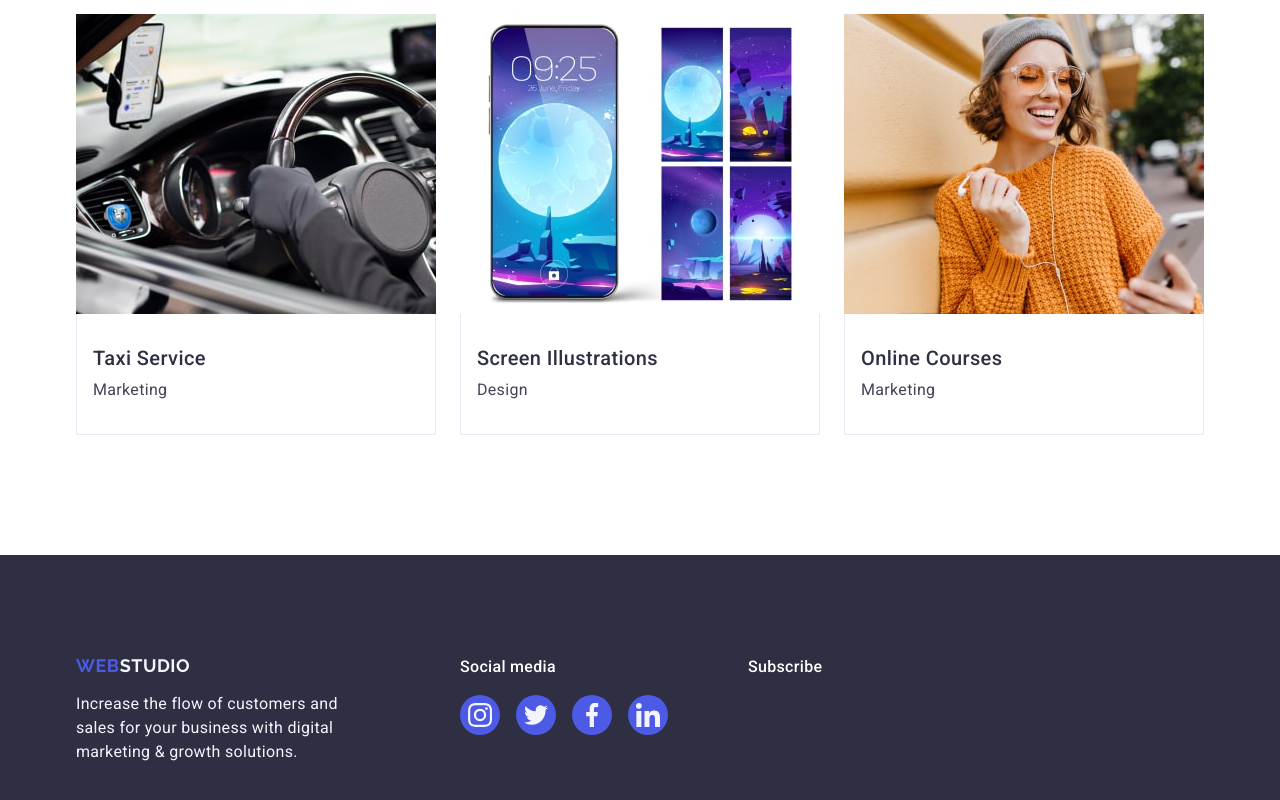
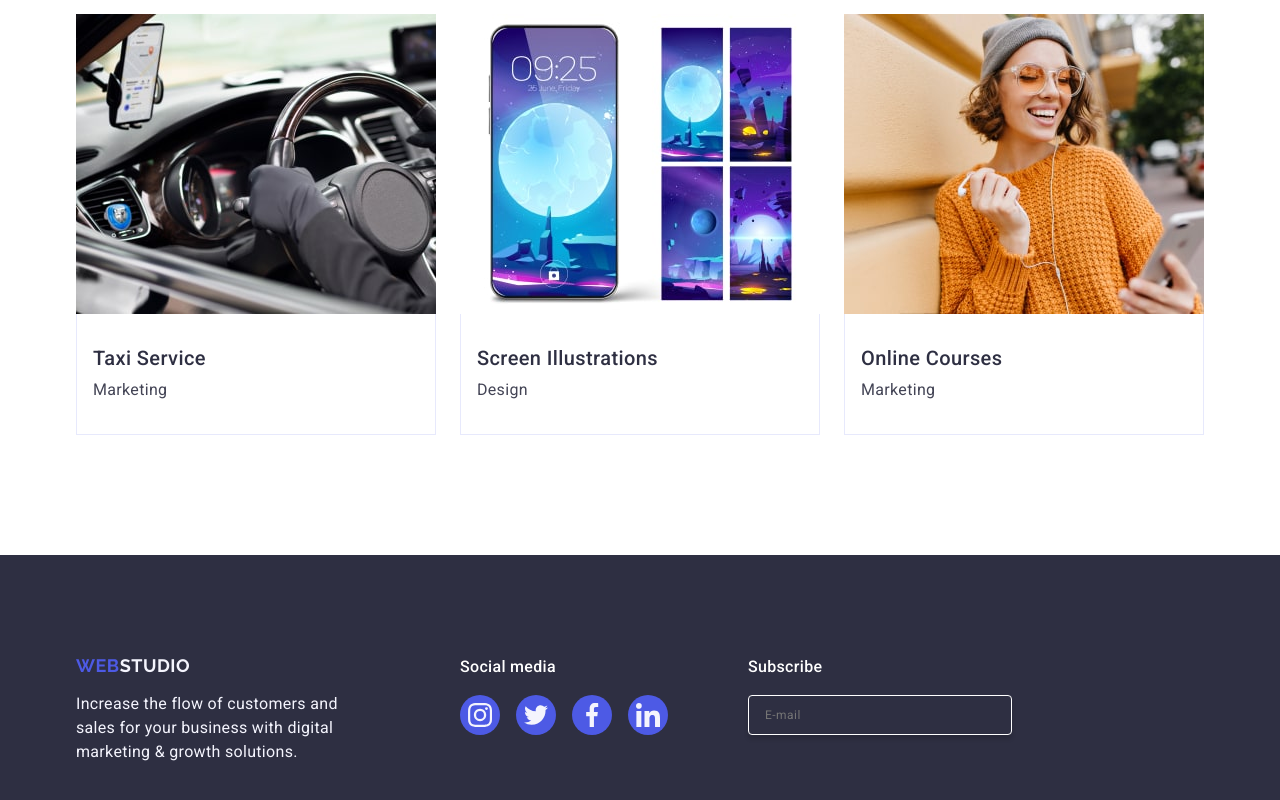
Before and after one commit to AlexSandr90/goit-markup-hw-05, a plain HTML site: page index.html in a window 1280 px wide. Shown: the part 2627-3427 px from the top of the page. Drawn offline with nearby package versions, Linux system fonts and the light colour scheme.

Commit message:
added form

```diff
--- a/css/styles.css
+++ b/css/styles.css
@@ -542,3 +542,26 @@ body {
     letter-spacing: 0.02em;
     color: #ffffff;
 }
+
+.subscribe-form {
+    display: flex;
+    gap: 24px;
+}
+
+.subscribe-form-email {
+
+}
+
+.form-email-input {
+    width: 264px;
+    height: 40px;
+    border: 1px solid #ffffff;
+    background-color: transparent;
+    font-size: 12px;
+    letter-spacing: 0.04em;
+    line-height: 2;
+    padding-left: 16px;
+    box-shadow: 0px 4px 4px rgba(0, 0, 0, 0.15);
+    border-radius: 4px;
+    color: #ffffff;
+}
--- a/index.html
+++ b/index.html
@@ -283,7 +283,7 @@
                 height="300" />
               <p class="portfolio-overlay">
                 14 Stylish and User-Friendly App Design Concepts · Task Manager App · Calorie Tracker App · Exotic
-                  Fruit Ecommerce App · Cloud Storage App                <!-- </p> -->
+                Fruit Ecommerce App · Cloud Storage App <!-- </p> -->
               </p>
             </div>
             <div class="portfolio-item-container">
@@ -413,7 +413,16 @@
 
       <div class="subscribe-block">
         <p class="subscribe-header-text">Subscribe</p>
-
+        <form class="subscribe-form">
+          <label class="subscribe-form-email">
+            <input
+              class="form-email-input"
+              type="email"
+              name="email"
+              placeholder="E-mail"
+            />
+          </label>
+        </form>
       </div>
 
     </div>
```
Lines whose indentation alone changed are shown as unchanged.
